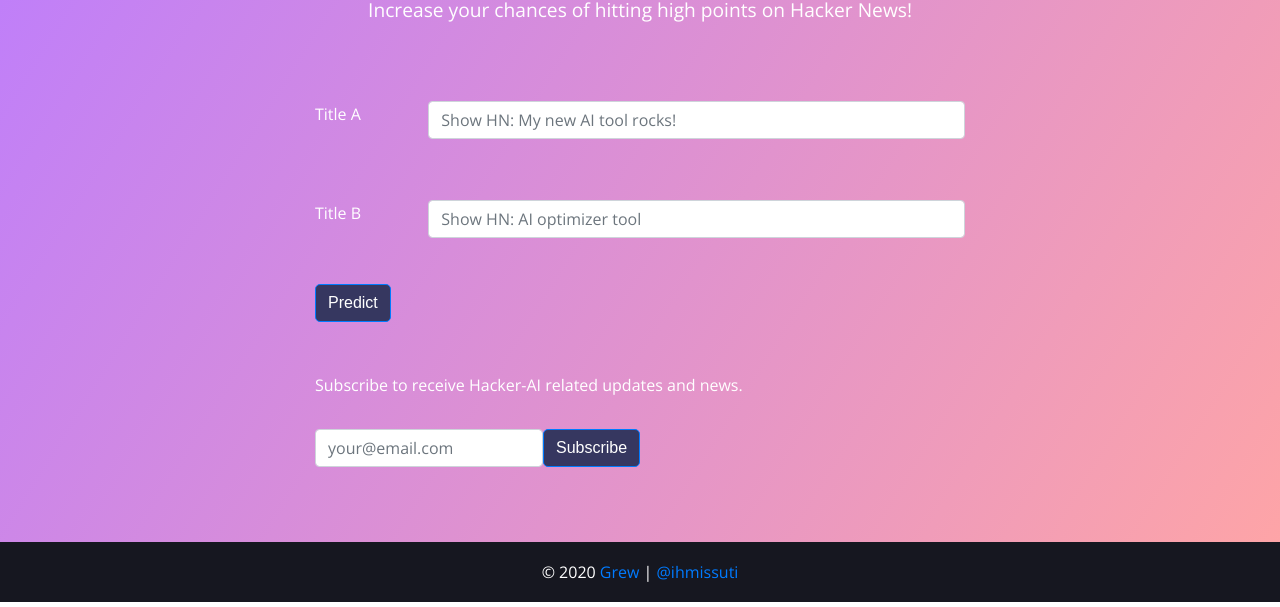
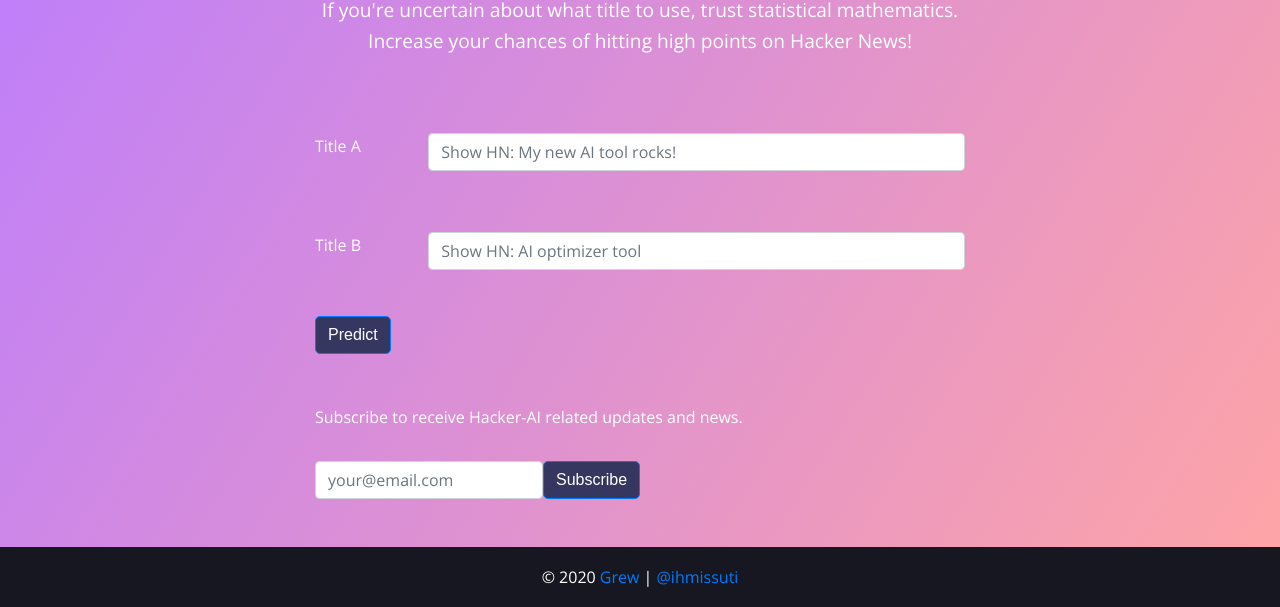
Before and after one commit to ihmissuti/hacker-ai, a website: page index.html in a window 1280 px wide. Shown: the part 198-805 px from the top of the page. Drawn offline with nearby package versions, Linux system fonts and the light colour scheme.

Commit message:
new title

```diff
--- a/index.html
+++ b/index.html
@@ -47,7 +47,7 @@
       <div class="row">
       <div class="mt1">
          <h1>Test your Hacker News titles with AI before publishing.</h1>
-         <p style="font-size: 1.2rem;">Increase your chances of hitting high points on Hacker News!</p>
+         <p style="font-size: 1.2rem;">If you're uncertain about what title to use, trust statistical mathematics. Increase your chances of hitting high points on Hacker News!</p>
       </div>
 
     </div>
```
